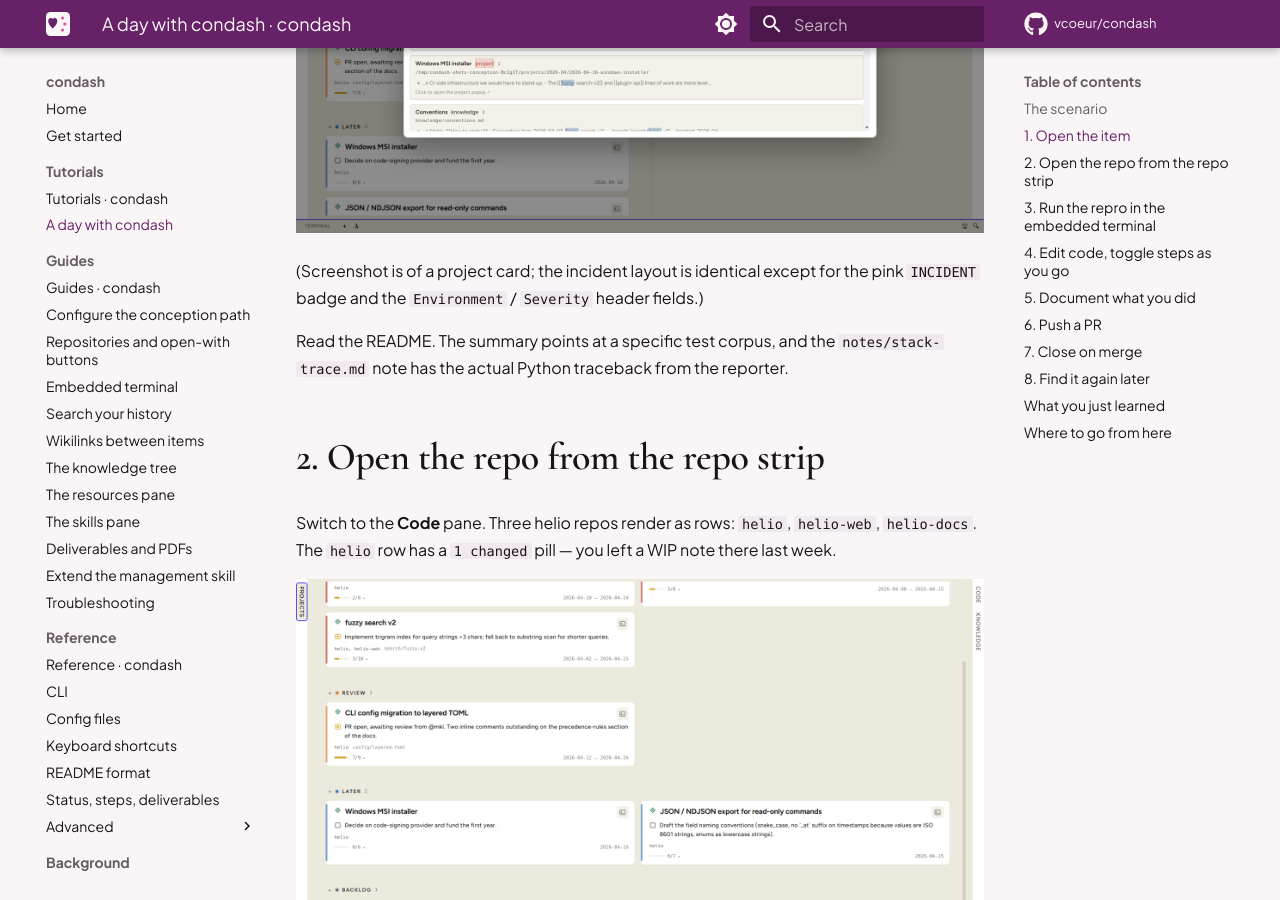
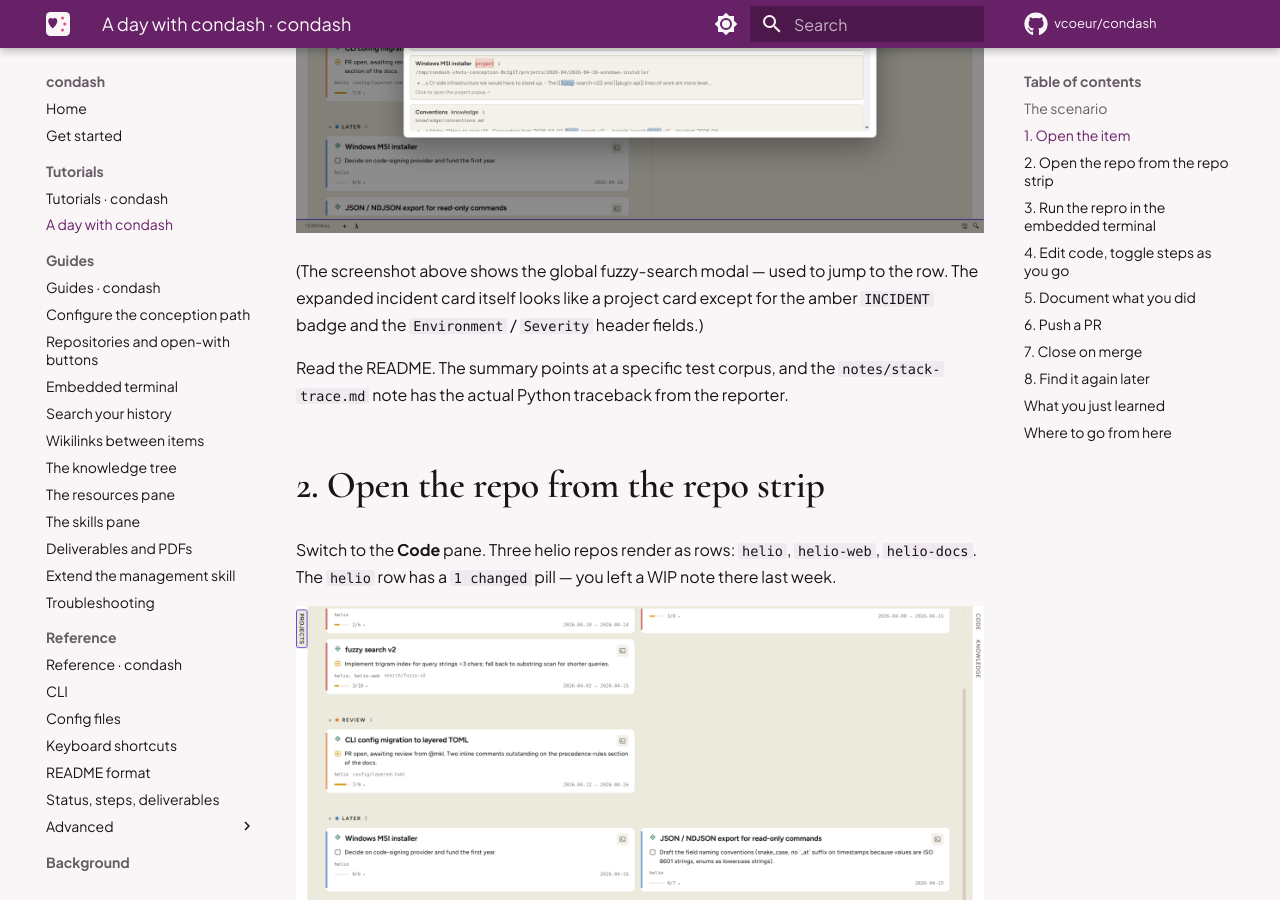
Before and after one commit to vcoeur/condash, an MkDocs documentation site: the page built from docs/tutorials/daily-loop.md, in a window 1280 px wide and 900 px high, scrolled down 1160 px. Built offline with MkDocs 1.6.1 and Material for MkDocs 9.7.7, drawn with Linux system fonts in a browser that asks for light colours; comment, search, counter and statistics services are not loaded.

Commit message:
Pass-9 review phase A: docs nits not landed in pass-8 phase A
- daily-loop.md image is the global fuzzy-search modal, not an incident card; rewrite caption + apology line to match. INCIDENT badge colour corrected from 'pink' to 'amber' (--kind-incident is #a8501f / #d68a4a).

- mkdocs.yml 'releases workflow' nav-placement nit left as-is per pass-8 audit-6 judgement (cosmetic, would create a same-file move with no real win).

```diff
--- a/docs/tutorials/daily-loop.md
+++ b/docs/tutorials/daily-loop.md
@@ -25,10 +25,10 @@
 
 Click the **Current** sub-pane and click the `helio search` incident row. The card expands.
 
-![Incident card expanded with all four step markers visible](../assets/screenshots/item-fuzzy-search-light.png#only-light)
-![Incident card expanded with all four step markers visible](../assets/screenshots/item-fuzzy-search-dark.png#only-dark)
+![Fuzzy search modal open across the dashboard](../assets/screenshots/item-fuzzy-search-light.png#only-light)
+![Fuzzy search modal open across the dashboard](../assets/screenshots/item-fuzzy-search-dark.png#only-dark)
 
-(Screenshot is of a project card; the incident layout is identical except for the pink `INCIDENT` badge and the `Environment` / `Severity` header fields.)
+(The screenshot above shows the global fuzzy-search modal — used to jump to the row. The expanded incident card itself looks like a project card except for the amber `INCIDENT` badge and the `Environment` / `Severity` header fields.)
 
 Read the README. The summary points at a specific test corpus, and the `notes/stack-trace.md` note has the actual Python traceback from the reporter.
 
```
